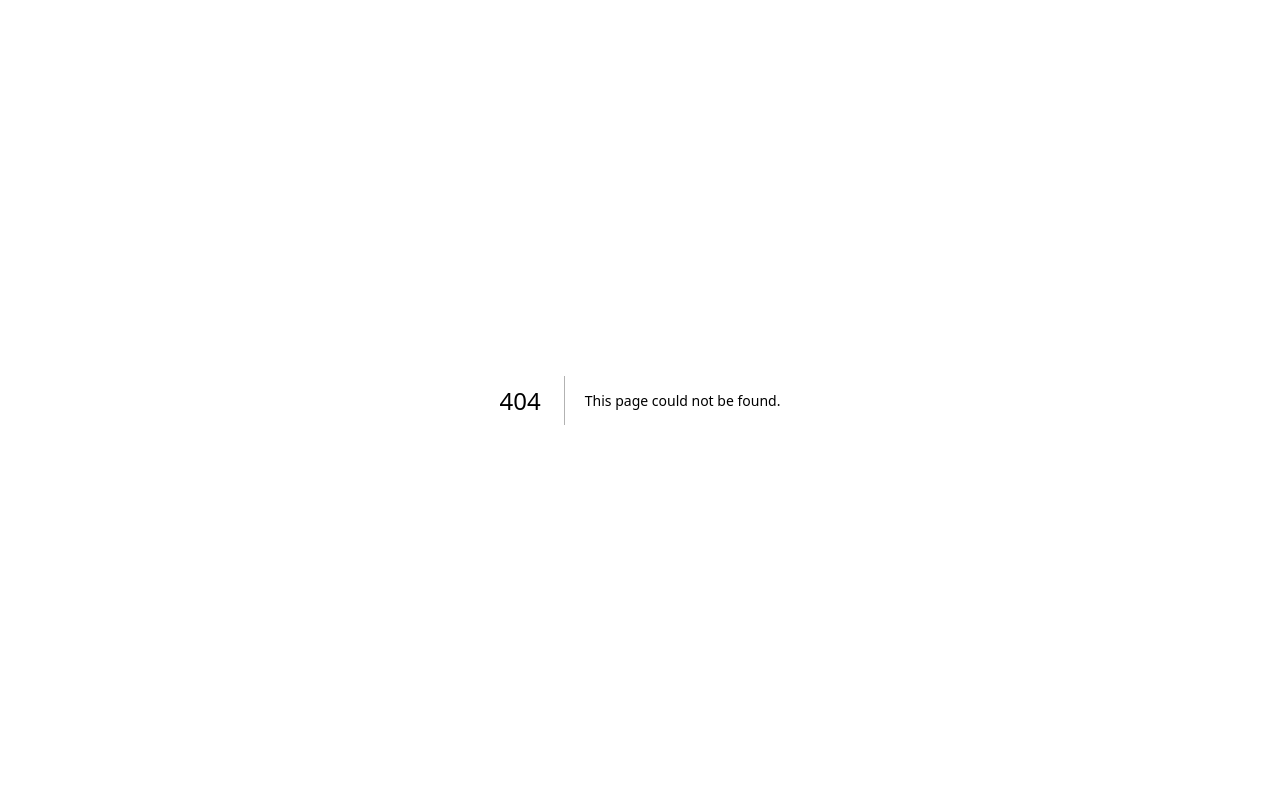
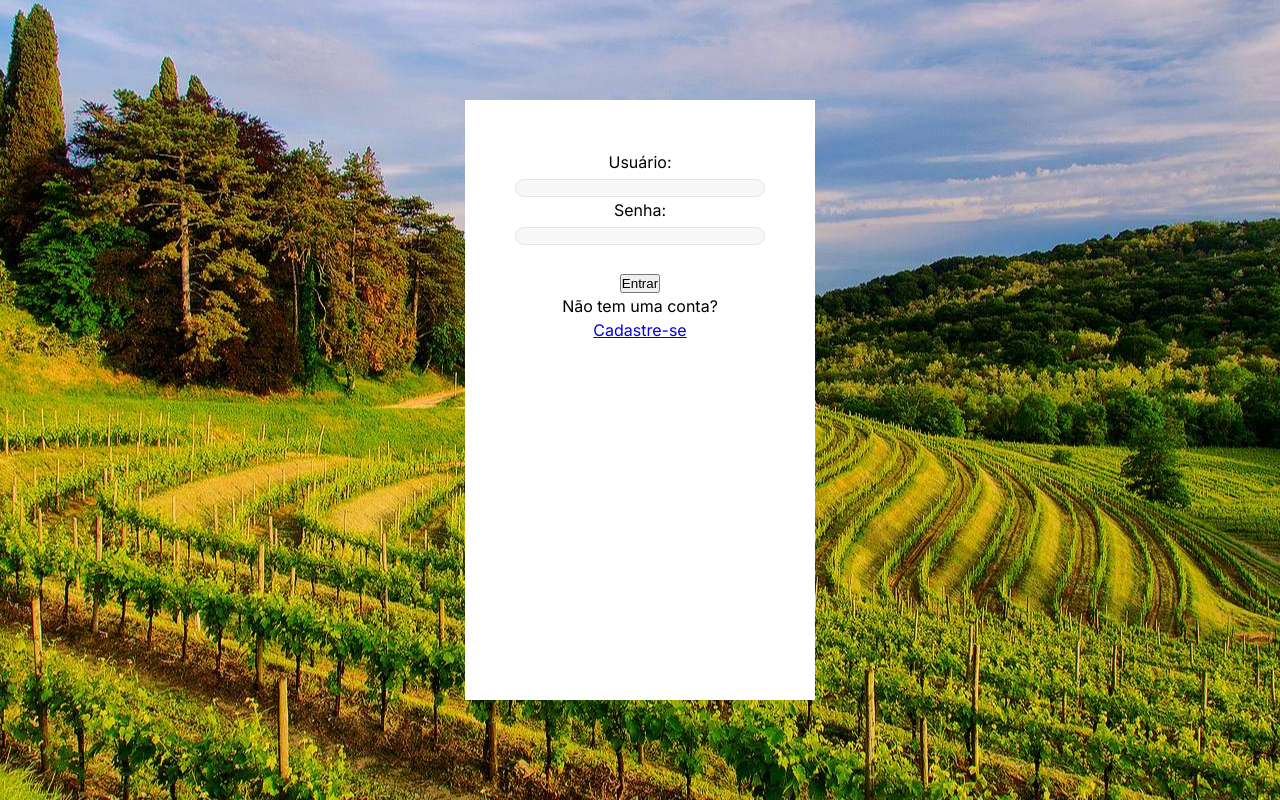
Before and after one commit to yPierre/ChatXP, a Next.js app: page /login in a window 1280 px wide. Before the commit this address had no page. Built offline with nearby package versions, Linux system fonts and the light colour scheme.

Commit message:
logine signup parcialmente prontos

```diff
--- a/src/app/globals.css
+++ b/src/app/globals.css
@@ -346,3 +346,57 @@
   text-decoration:none;
   color: white;
 }
+
+.loginform--container{
+  background-color: #fff;
+  width: 350px;
+  height:600px;
+  text-align: center;
+  position: absolute;
+  top: 50%;
+  left: 50%;
+  margin: -300px 0 0 -175px;
+  padding: 50px;
+  color: black;
+  font-size: 1rem;
+  font-weight: 400;
+  line-height: 1.5;
+}
+
+.loginform--input{
+  width: 100%;
+  line-height: 1.2;
+  background-color: #f7f7f7;
+  border: 1px solid #e6e6e6;
+  border-radius: 10px;
+  margin: 0;
+  padding: 0;
+  box-sizing: border-box;
+}
+
+.signupform--container{
+  background-color: #fff;
+  width: 350px;
+  height:600px;
+  text-align: center;
+  position: absolute;
+  top: 50%;
+  left: 50%;
+  margin: -300px 0 0 -175px;
+  padding: 50px;
+  color: black;
+  font-size: 1rem;
+  font-weight: 400;
+  line-height: 1.5;
+}
+
+.signupform--input{
+  width: 100%;
+  line-height: 1.2;
+  background-color: #f7f7f7;
+  border: 1px solid #e6e6e6;
+  border-radius: 10px;
+  margin: 0;
+  padding: 0;
+  box-sizing: border-box;
+}
--- /dev/null
+++ b/src/app/login/page.tsx
@@ -0,0 +1,14 @@
+"use client"; // This is a client component
+
+import LoginForm from "@/components/loginform"
+
+export default function Login(){
+    return(
+        <div>
+            <LoginForm/>
+            <div className="wallpaper--container">
+                <div className="bg--wallpaper"></div>
+            </div>
+        </div>
+    )
+}
--- /dev/null
+++ b/src/components/loginform.tsx
@@ -0,0 +1,18 @@
+import { FormEvent } from 'react'
+import Link from 'next/link';
+
+export default function LoginForm(props: any){
+    return(
+        <div className="loginform--container">
+            <form className="loginform--validade">
+                <label>Usuário:</label><br/>
+                <input className="loginform--input" type="text" id="username" name="username"/><br/>
+                <label>Senha:</label><br/>
+                <input className="loginform--input" type="password" id="password" name="password"/><br/><br/>
+                <button type="submit" id="loginBtn">Entrar</button><br/>
+                <p>Não tem uma conta?</p><Link href="/signup" className="">Cadastre-se</Link>
+            </form>
+
+        </div>
+    )
+}
```
Also changed, not shown: src/app/signup/page.tsx (added, +14 -0 lines), src/components/signupform.tsx (added, +21 -0 lines).
